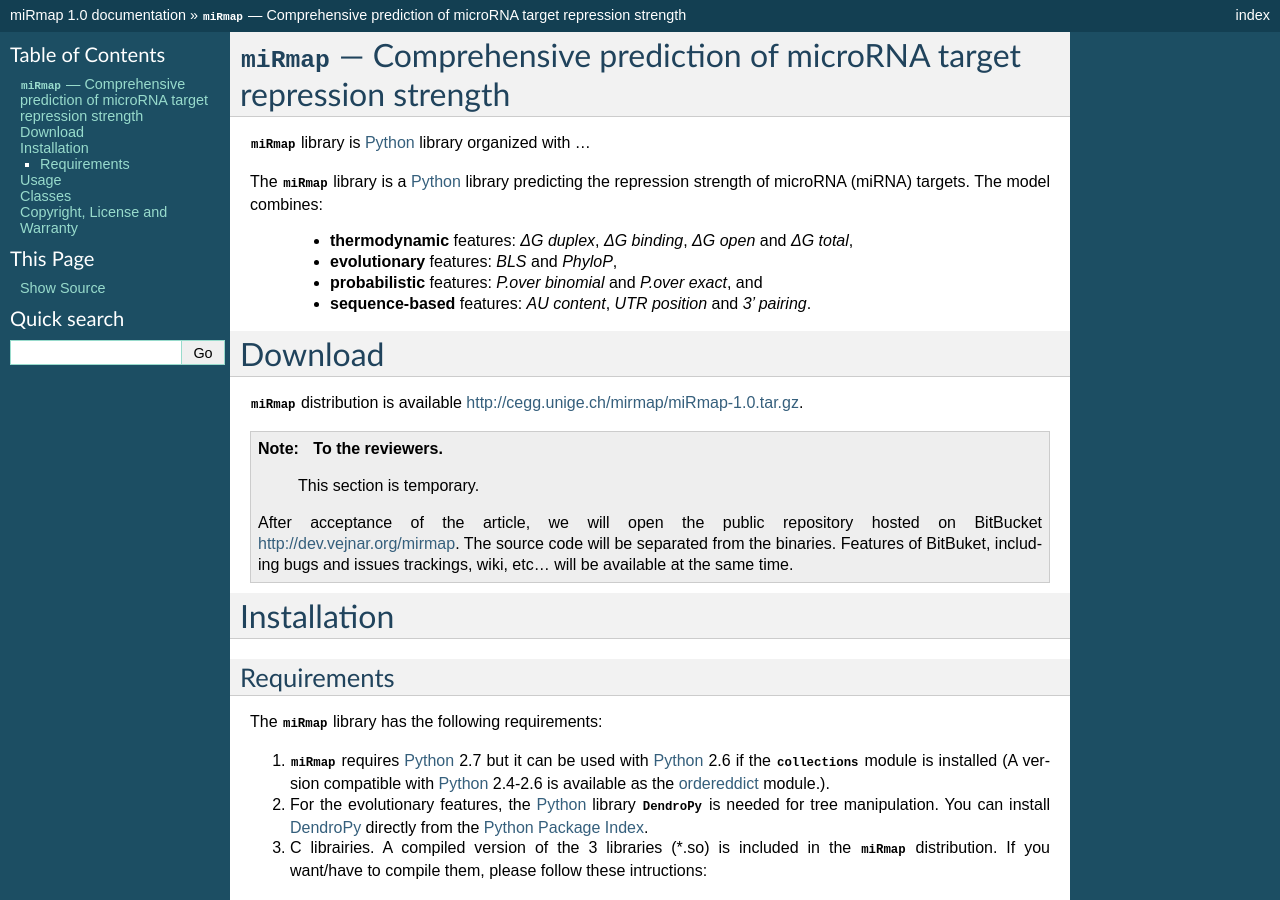
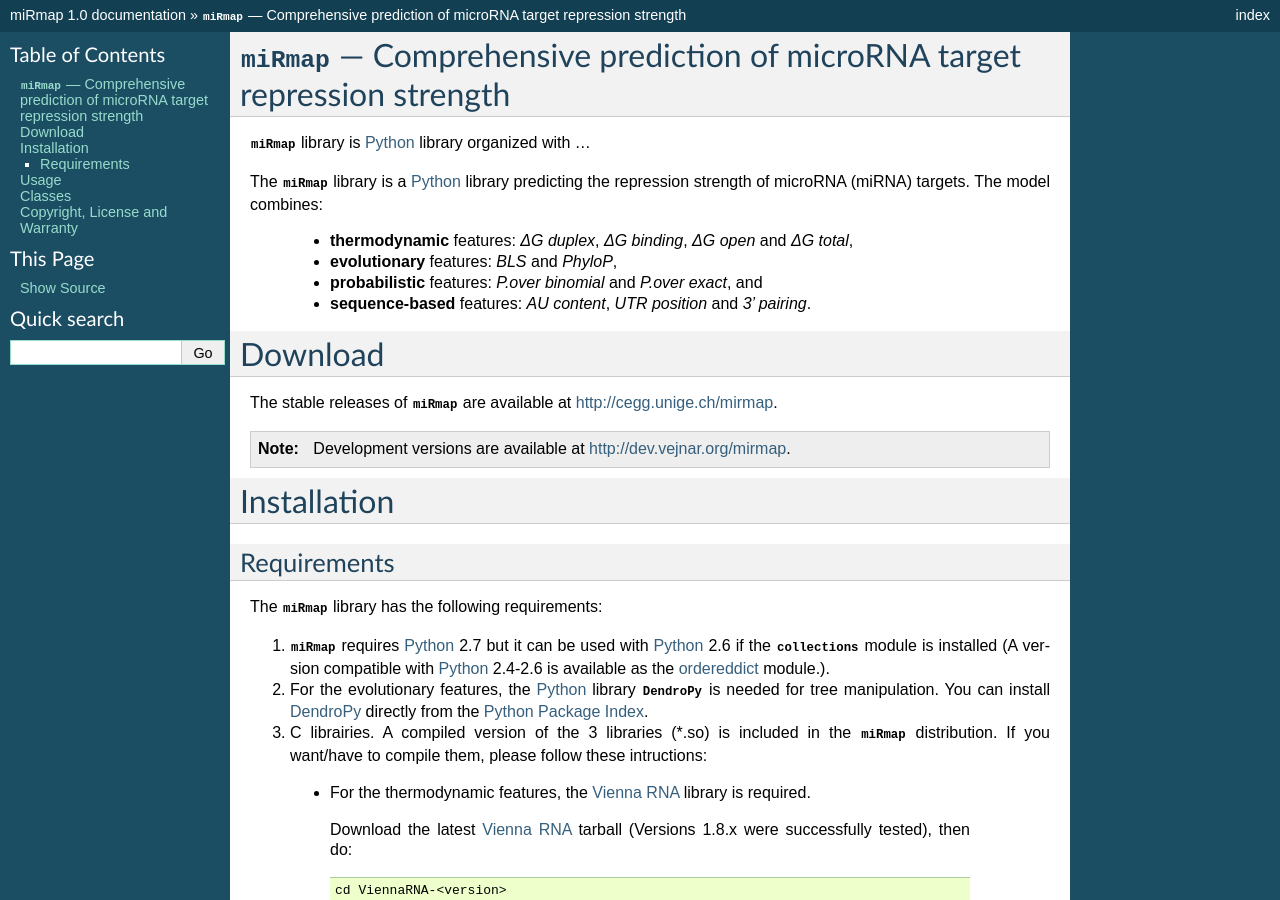
Before and after one commit to prashnts/miRmap, a Sphinx documentation site: the page built from docs/source/index.rst, in a window 1280 px wide and 900 px high. Built offline with Sphinx 7.4.7, drawn with Linux system fonts in a browser that asks for light colours.

Commit message:
Doc updates.

```diff
--- a/docs/source/index.rst
+++ b/docs/source/index.rst
@@ -16,15 +16,11 @@
 Download
 ========
 
-:mod:`miRmap` distribution is available http://cegg.unige.ch/mirmap/miRmap-1.0.tar.gz.
+The stable releases of :mod:`miRmap` are available at http://cegg.unige.ch/mirmap.
 
 .. note::
 
-   **To the reviewers.**
-
-    This section is temporary.
-
-   After acceptance of the article, we will open the public repository hosted on BitBucket http://dev.vejnar.org/mirmap. The source code will be separated from the binaries. Features of BitBuket, including bugs and issues trackings, wiki, etc... will be available at the same time.
+ Development versions are available at http://dev.vejnar.org/mirmap.
 
 Installation
 ============
```
